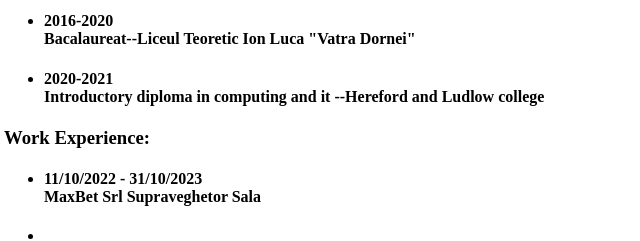
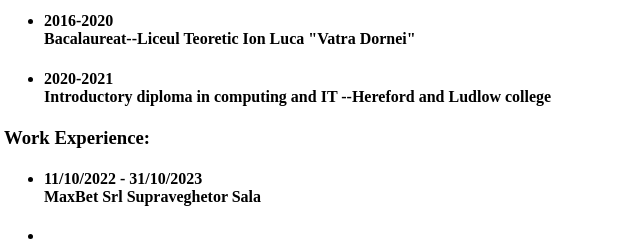
Before and after one commit to Beniaminexe/HTML-Resume, a plain HTML site: page index.html in a window 1280 px wide. Shown: the part 532-773 px from the top of the page, 4-644 px from the left. Drawn offline with Linux system fonts and the light colour scheme.

Commit message:
Update index.html

```diff
--- a/index.html
+++ b/index.html
@@ -24,7 +24,7 @@
     <h3>Education:</h3>
     <ul>
         <li><h4>2016-2020 <br />Bacalaureat--Liceul Teoretic Ion Luca "Vatra Dornei"</h4></li>
-        <li><h4>2020-2021<br />Introductory diploma in computing and it --Hereford and Ludlow college </h4></li>
+        <li><h4>2020-2021<br />Introductory diploma in computing and IT --Hereford and Ludlow college </h4></li>
     </ul>
     <h3>Work Experience:</h3>
     <ul>
```
